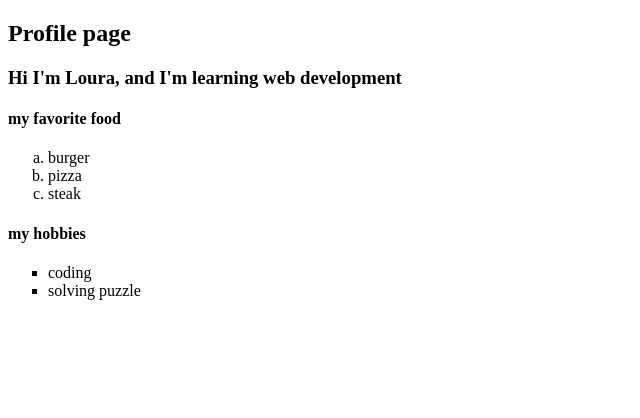
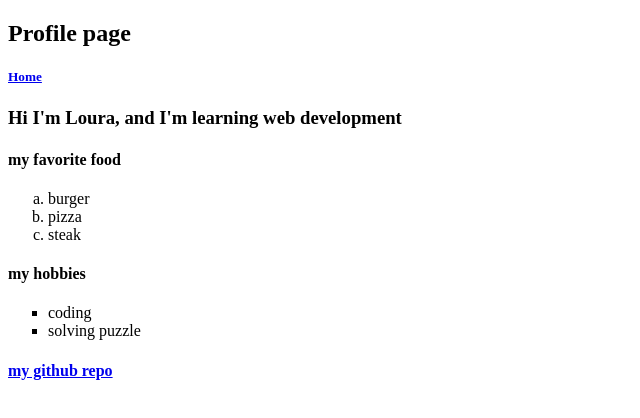
Before and after one commit to LouraHassan/ProjectX, a plain HTML site: page index.html in a window 1280 px wide. Shown: the whole page, without its empty margins (0-640 px from the left). Drawn offline with Linux system fonts and the light colour scheme.

Commit message:
home page added

```diff
--- a/index.html
+++ b/index.html
@@ -7,6 +7,10 @@
   </head>
   <body>
   <h2>Profile page</h2>
+  <a href="home.html">
+    <h5>Home</h5>
+</a>
+
   <h3>Hi I'm Loura, and I'm learning web development</h3>
   <h4>my favorite food</h4>
   <ol type="a">
@@ -16,10 +20,13 @@
   </ol>
 
   <h4>my hobbies</h4>
-<ul style="list-style-type:square">
+<ul type="square">
     <li>coding</li>
     <li>solving puzzle</li>
 </ul>
+<a href="https://github.com/LouraHassan/ProjectX" target="_blank">
+    <h4>my github repo</h4>
+</a>
 
   </body>
 </html>
```
Also changed, not shown: home.html (added, +14 -0 lines).
